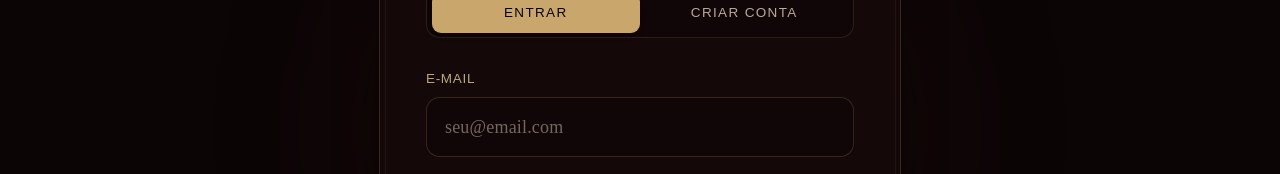
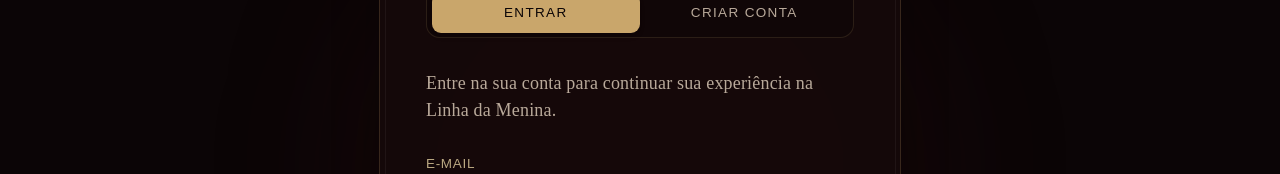
Before and after one commit to LucaRenaultLamas/Linhas-Da-Menina, a React (Vite) app in the folder LinhasDaMenina/: page /login in a window 1280 px wide. Shown: the part 313-487 px from the top of the page. Built offline with nearby package versions, Linux system fonts and the light colour scheme.

Commit message:
copy: restaura descricao da tela de acesso

```diff
--- a/LinhasDaMenina/src/components/ui/modern-stunning-sign-in.tsx
+++ b/LinhasDaMenina/src/components/ui/modern-stunning-sign-in.tsx
@@ -39,7 +39,7 @@
           <button type="button" role="tab" aria-selected={register} onClick={() => changeMode(true)} className={`rounded-lg px-3 py-2.5 font-label text-xs uppercase tracking-widest transition ${register ? 'bg-ouro text-preto shadow-md' : 'text-bege hover:text-creme'}`}>Criar conta</button>
         </div>
 
-        {register && personalData && <p className="mt-7 font-titulo text-3xl text-creme">Seus dados pessoais</p>}
+        <div className="mt-7 text-base text-bege">{register && personalData ? 'Complete seus dados pessoais para finalizar seu cadastro.' : register ? 'Crie sua conta para acompanhar pedidos e receber novidades.' : 'Entre na sua conta para continuar sua experiência na Linha da Menina.'}</div>
         <form onSubmit={handleSubmit} className="mt-7 space-y-5">
           {register && personalData ? <>
             <label className="block"><span className="mb-2 block font-label text-xs uppercase tracking-wider text-champanhe/80">Nome completo</span><input required autoFocus value={name} onChange={e => setName(e.target.value)} placeholder="Como podemos chamar você?" className="w-full rounded-xl border border-ouro/20 bg-black/20 px-4 py-3.5 text-creme placeholder-bege/60 outline-none transition focus:border-ouro focus:ring-2 focus:ring-ouro/15" /></label>
```
